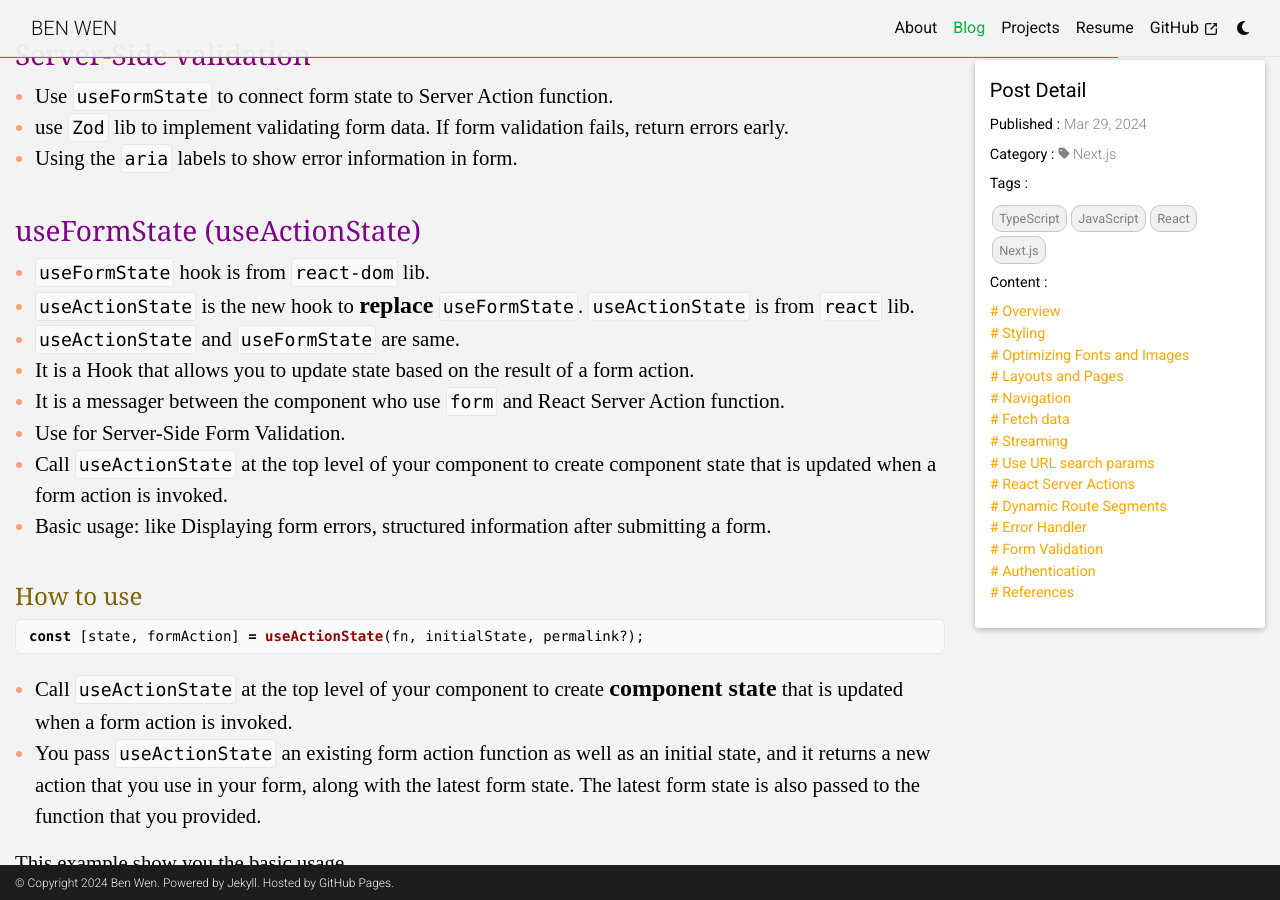
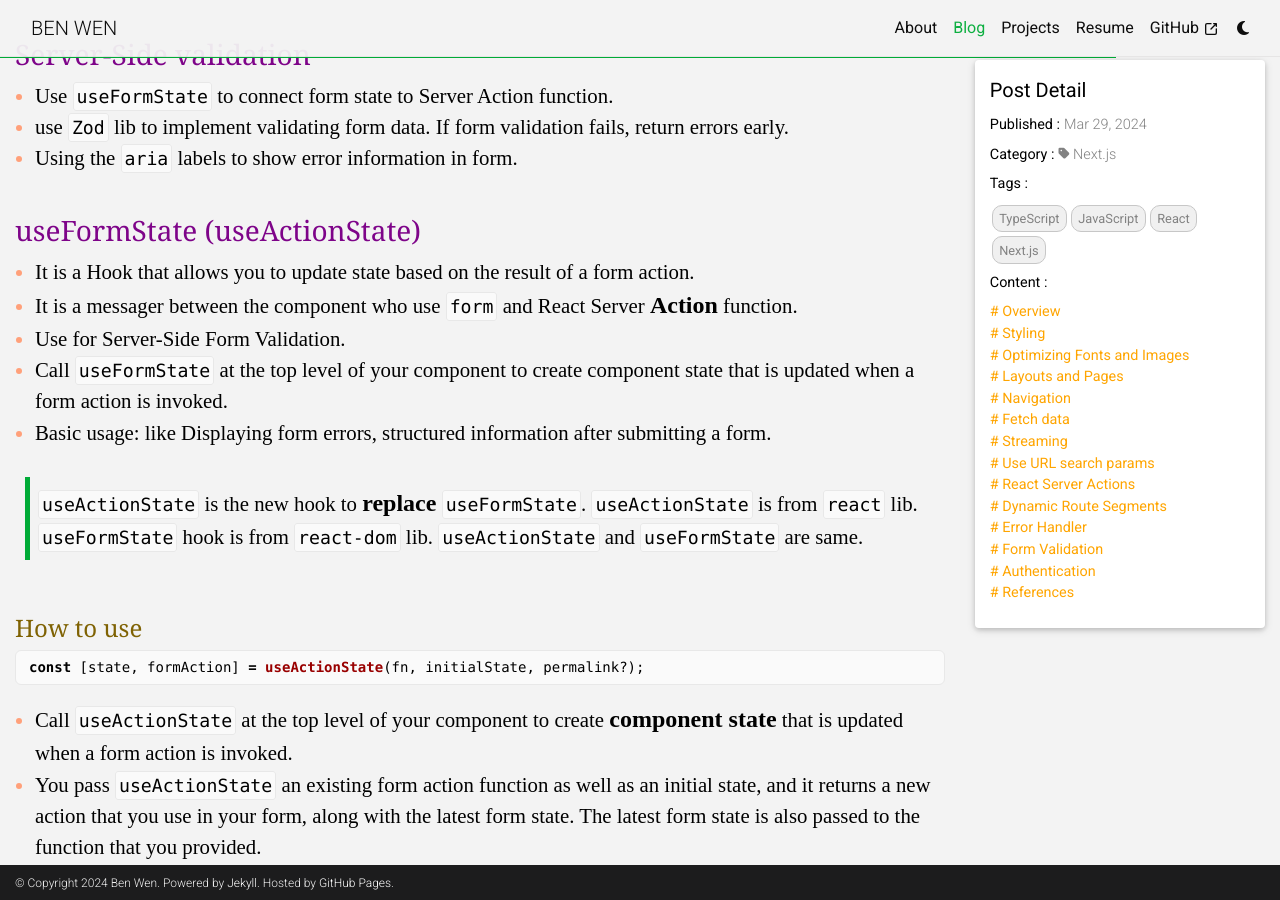
Before and after one commit to benwzj/benwzj.github.io, a Jekyll site: the page built from _posts/2024-03-29-nextjs-starter.md, in a window 1280 px wide and 900 px high, scrolled down 16369 px. Built offline with Jekyll 4.4.1, drawn with Linux system fonts in a browser that asks for light colours; comment, search, counter and statistics services are not loaded.

```diff
--- a/_posts/2024-03-29-nextjs-starter.md
+++ b/_posts/2024-03-29-nextjs-starter.md
@@ -536,14 +536,13 @@
 
 ### useFormState (useActionState)
 
-- `useFormState` hook is from `react-dom` lib.
-- `useActionState` is the new hook to **replace** `useFormState`. `useActionState` is from `react` lib.
-- `useActionState` and `useFormState` are same.
 - It is a Hook that allows you to update state based on the result of a form action.
-- It is a messager between the component who use `form` and React Server Action function.
+- It is a messager between the component who use `form` and React Server **Action** function.
 - Use for Server-Side Form Validation.
-- Call `useActionState` at the top level of your component to create component state that is updated when a form action is invoked.
+- Call `useFormState` at the top level of your component to create component state that is updated when a form action is invoked.
 - Basic usage: like Displaying form errors, structured information after submitting a form.
+
+> `useActionState` is the new hook to **replace** `useFormState`. `useActionState` is from `react` lib. `useFormState` hook is from `react-dom` lib. `useActionState` and `useFormState` are same.
 
 #### How to use
 
```
Also changed, not shown: _drafts/2024-10-31-nextjs-middleware.md (+2 -0 lines).
